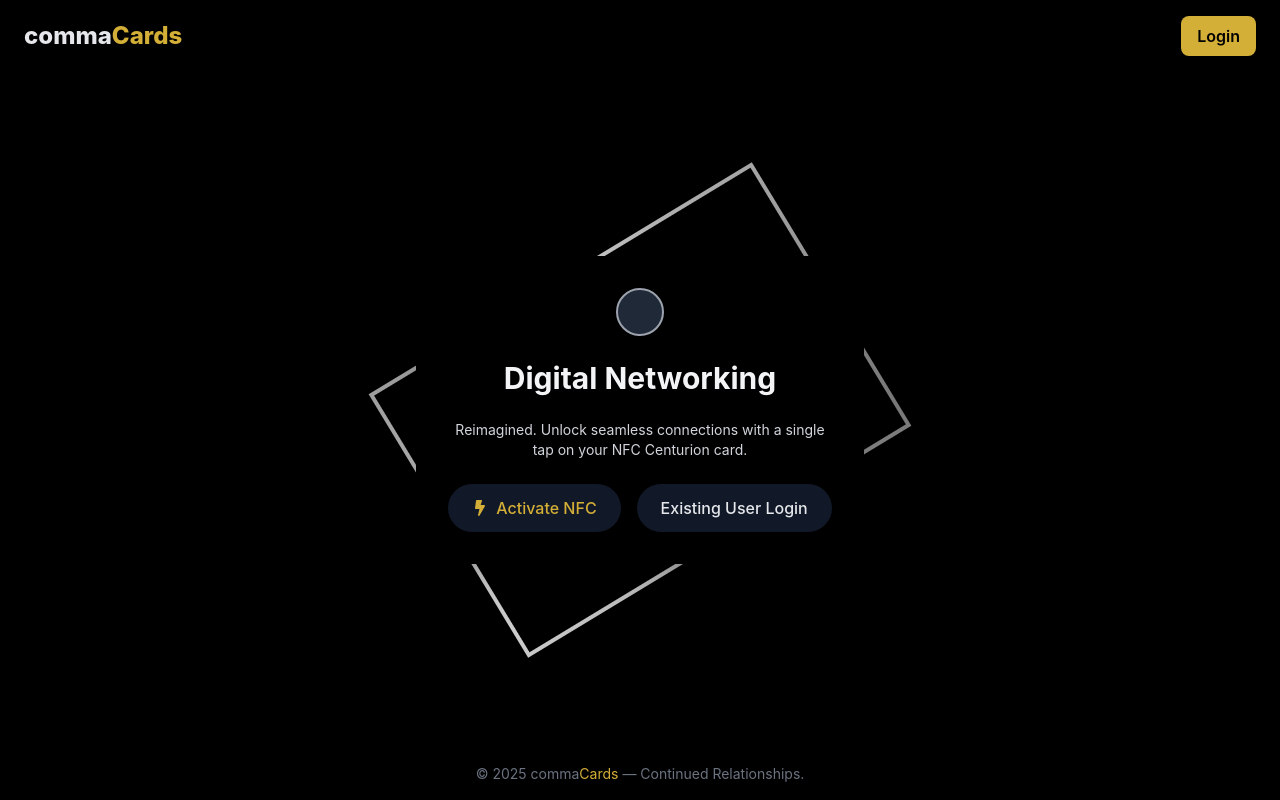
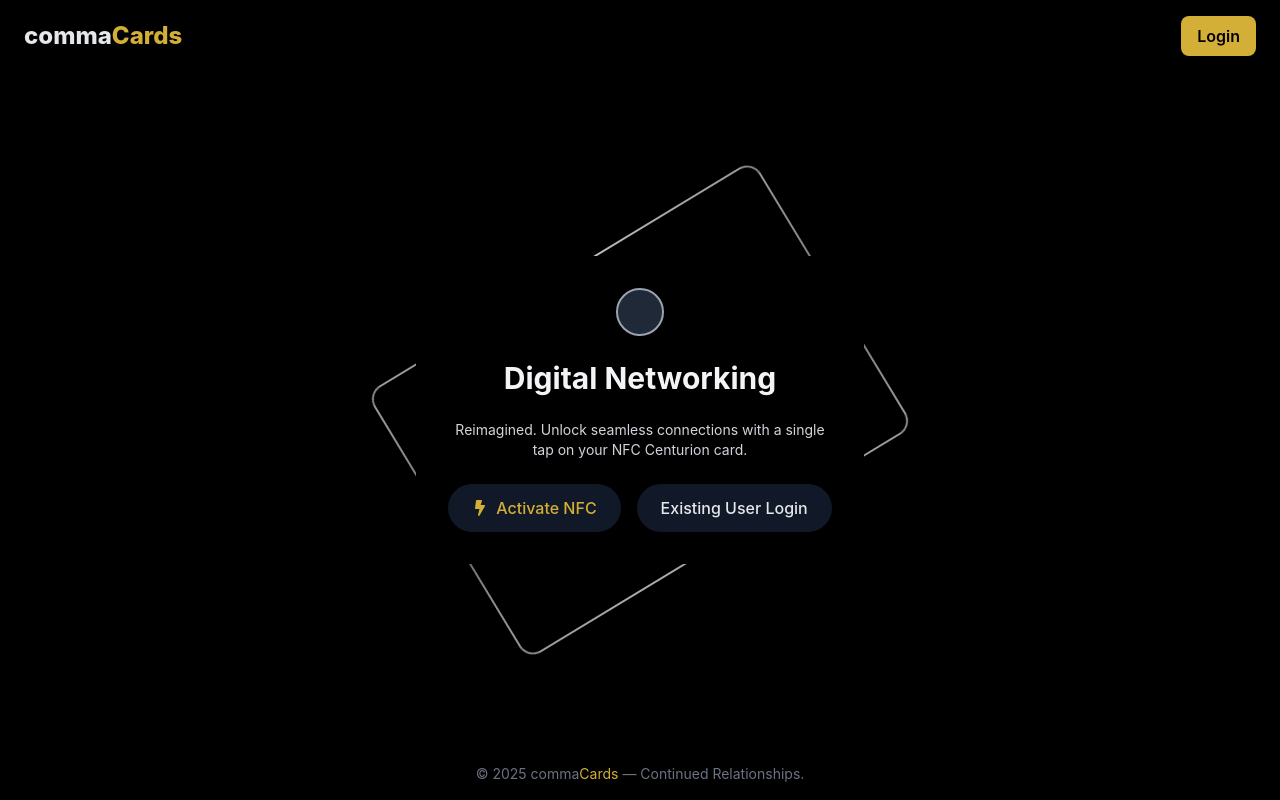
Before and after one commit to sandy-the-earth/nfc-frontend, a React (Vite) app: page / in a window 1280 px wide. Built offline with nearby package versions, Linux system fonts and the light colour scheme.

Commit message:
Add gradient border animation to HomePage component

```diff
--- a/src/index.css
+++ b/src/index.css
@@ -16,7 +16,42 @@
       transform: translateY(0);
     }
   }
-  @keyframes borderSpin {
+  @keyframes spinBorder {
     to { transform: rotate(360deg); }
   }
+
+  /* This class will create a conic-gradient border and spin it */
+  .gradient-border {
+    position: relative;
+    display: inline-block;
+    border-radius: 1rem; /* match your card’s radius */
+    padding: 2px;        /* thickness of the visible border */
+  }
+  .gradient-border::before {
+    content: "";
+    position: absolute;
+    inset: 0;
+    border-radius: inherit;
+    background:
+      conic-gradient(
+        from 0deg,
+        #ccc 0%,
+        #777 25%,
+        #ccc 50%,
+        #777 75%,
+        #ccc 100%
+      );
+    -webkit-mask:
+      linear-gradient(#fff 0 0) content-box,
+      linear-gradient(#fff 0 0);
+    -webkit-mask-composite: destination-out;
+            mask-composite: exclude;
+    padding: 2px;  /* same as .gradient-border padding */
+    animation: spinBorder 6s linear infinite;
+    z-index: 0;
+  }
+  .gradient-border > * {
+    position: relative;
+    z-index: 1;
+  }
 }
--- a/src/pages/HomePage.jsx
+++ b/src/pages/HomePage.jsx
@@ -3,13 +3,14 @@ import React, { useEffect, useRef, useState } from 'react';
 import { useNavigate } from 'react-router-dom';
 import { FaBolt } from 'react-icons/fa';
 import { useSpring, useTrail, animated, config } from '@react-spring/web';
+import '../index.css'; // ensure your gradient-border styles are loaded
 
 export default function HomePage() {
   const navigate = useNavigate();
   const cardRef = useRef(null);
   const [mounted, setMounted] = useState(false);
 
-  // 1) Fade + scale in
+  // Fade + scale entry
   const entry = useSpring({
     from: { opacity: 0, scale: 0.9 },
     to: { opacity: 1, scale: 1 },
@@ -17,7 +18,7 @@ export default function HomePage() {
     delay: 200,
   });
 
-  // 2) Parallax tilt
+  // Parallax tilt (optional—card remains static if you remove these handlers)
   const [{ xys }, tiltApi] = useSpring(() => ({
     xys: [0, 0, 1],
     config: { mass: 5, tension: 350, friction: 40 },
@@ -28,10 +29,10 @@ export default function HomePage() {
     1.02,
   ];
 
-  // 3) Trail for headline, text, buttons
+  // Trail for text/buttons
   const trail = useTrail(3, {
     opacity: mounted ? 1 : 0,
-    transform: mounted ? 'translateY(0px)' : 'translateY(20px)',
+    transform: mounted ? 'translateY(0)' : 'translateY(20px)',
     config: config.stiff,
     delay: 600,
   });
@@ -57,44 +58,37 @@ export default function HomePage() {
         <animated.div
           style={{
             ...entry,
-            transform: entry.scale.to(s => `scale(${s})`),
+            transform: entry.scale.to(s => `scale(${s})`)
           }}
-          className="relative w-full max-w-md"
+          className="relative"
         >
-          {/* Reflective border */}
-          <animated.div
-            style={{ transform: entry.scale.to(s => `scale(${s})`), animation: 'borderSpin 6s linear infinite' }}
-            className="absolute inset-0 rounded-3xl border-4 border-transparent"
-            // use border-image for conic-gradient
-            // border-image-slice:1 makes the gradient fill the border exactly
-            style={{
-              borderImage: 'conic-gradient(#ccc, #777, #ccc, #777) 1',
-              animation: 'borderSpin 6s linear infinite',
-            }}
-          />
-
+          {/* Gradient border wrapper */}
+          <div className="gradient-border rounded-3xl">
             {/* Content card */}
             <animated.div
               ref={cardRef}
               style={{
-              transform: xys.to((x,y,s) =>
+                transform: xys.to((x, y, s) =>
                   `perspective(600px) rotateX(${x}deg) rotateY(${y}deg) scale(${s})`
-              ),
+                )
               }}
               onMouseMove={e => {
                 const rect = cardRef.current.getBoundingClientRect();
-              tiltApi.start({ xys: calc(e.clientX - rect.left, e.clientY - rect.top, rect) });
+                tiltApi.start({ xys: calc(
+                  e.clientX - rect.left,
+                  e.clientY - rect.top,
+                  rect
+                ) });
               }}
               onMouseLeave={() => tiltApi.start({ xys: [0,0,1] })}
-            className="relative bg-black p-8 rounded-3xl shadow-xl"
+              className="bg-black p-8 rounded-3xl shadow-xl"
             >
               <div className="space-y-6 text-center">
                 {/* Centurion accent */}
                 <div className="flex justify-center">
                   <div className="w-12 h-12 bg-gray-800 rounded-full border-2 border-gray-400" />
                 </div>
-
-              {/* Animated texts/buttons */}
+                {/* Text & Buttons */}
                 <animated.h1 style={trail[0]} className="text-3xl font-bold text-gray-100">
                   Digital Networking
                 </animated.h1>
@@ -117,6 +111,7 @@ export default function HomePage() {
                 </animated.div>
               </div>
             </animated.div>
+          </div>
         </animated.div>
       </main>
 
```
Lines whose indentation alone changed are shown as unchanged.
